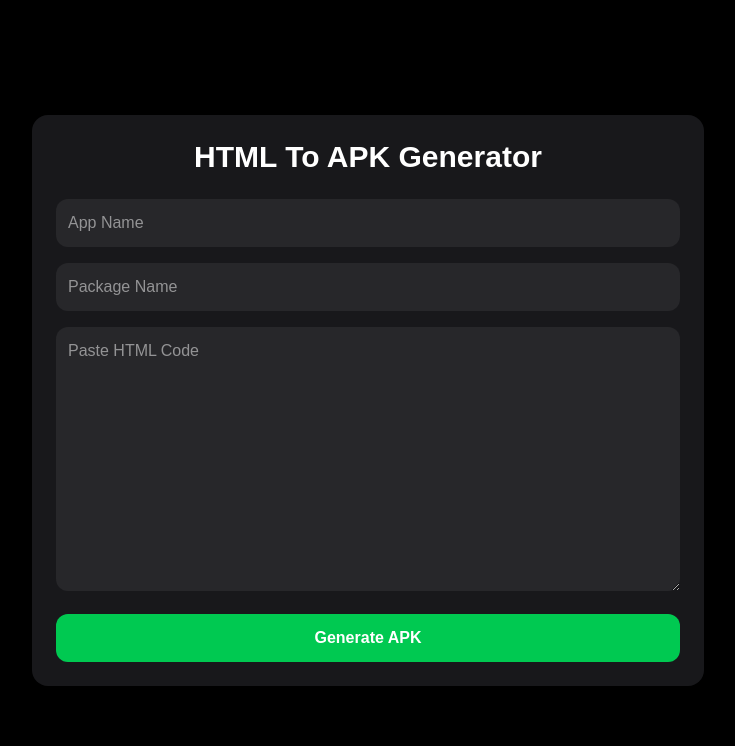
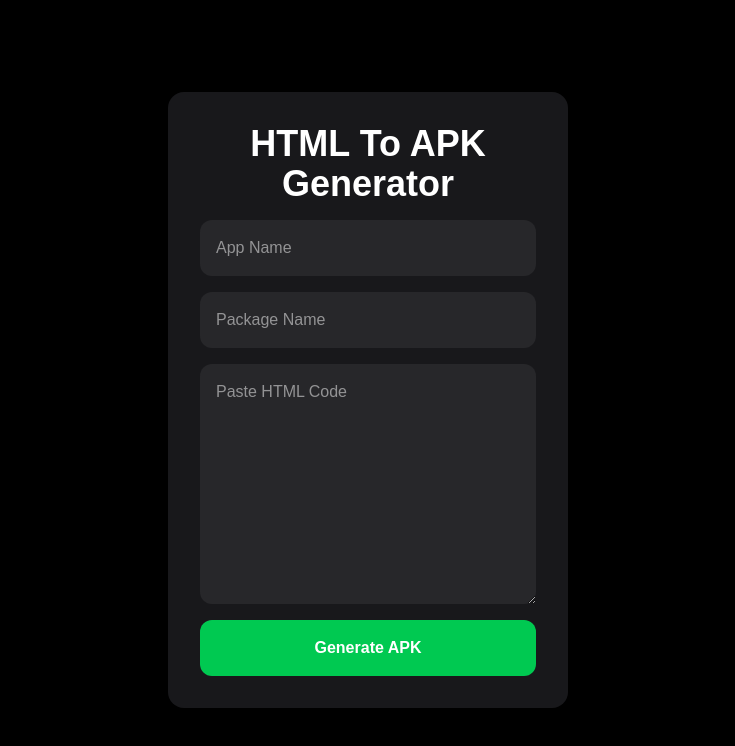
Before and after one commit to tangailprinting-afk/html-to-apk-generator, a Next.js app: page / in a window 1280 px wide. Shown: the top 746 px of the page, without its empty margins (272-1007 px from the left). Built offline with nearby package versions, Linux system fonts and the light colour scheme.

Commit message:
updated dynamic html

```diff
--- a/app/page.tsx
+++ b/app/page.tsx
@@ -7,11 +7,13 @@ export default function Home() {
   const [appName, setAppName] = useState("");
   const [packageName, setPackageName] = useState("");
   const [htmlCode, setHtmlCode] = useState("");
+  const [downloadLink, setDownloadLink] = useState("");
 
   const generateAPK = async () => {
 
     const response = await fetch("/api/generate", {
       method: "POST",
+
       headers: {
         "Content-Type": "application/json",
       },
@@ -25,55 +27,72 @@ export default function Home() {
 
     const data = await response.json();
 
-    console.log(data);
+    const artifact =
+      data.artifact.artifacts[0];
 
-    alert(data.message);
+    setDownloadLink(
+      artifact.archive_download_url
+    );
 
+    alert("APK Build Completed");
   };
 
   return (
-    <main className="min-h-screen bg-black text-white flex items-center justify-center p-5">
+    <main className="min-h-screen bg-black flex items-center justify-center">
 
-      <div className="w-full max-w-2xl bg-zinc-900 p-6 rounded-2xl">
+      <div className="bg-zinc-900 p-8 rounded-2xl w-[400px] flex flex-col gap-4">
 
-        <h1 className="text-3xl font-bold text-center mb-6">
+        <h1 className="text-white text-4xl font-bold text-center">
           HTML To APK Generator
         </h1>
-
-        <div className="space-y-4">
 
         <input
           type="text"
           placeholder="App Name"
+          className="p-4 rounded-xl bg-zinc-800 text-white"
           value={appName}
-            onChange={(e) => setAppName(e.target.value)}
-            className="w-full p-3 rounded-xl bg-zinc-800 outline-none"
+          onChange={(e) =>
+            setAppName(e.target.value)
+          }
         />
 
         <input
           type="text"
           placeholder="Package Name"
+          className="p-4 rounded-xl bg-zinc-800 text-white"
           value={packageName}
-            onChange={(e) => setPackageName(e.target.value)}
-            className="w-full p-3 rounded-xl bg-zinc-800 outline-none"
+          onChange={(e) =>
+            setPackageName(e.target.value)
+          }
         />
 
         <textarea
           placeholder="Paste HTML Code"
-            rows={10}
+          className="p-4 rounded-xl bg-zinc-800 text-white h-60"
           value={htmlCode}
-            onChange={(e) => setHtmlCode(e.target.value)}
-            className="w-full p-3 rounded-xl bg-zinc-800 outline-none"
+          onChange={(e) =>
+            setHtmlCode(e.target.value)
+          }
         />
 
         <button
           onClick={generateAPK}
-            className="w-full bg-green-500 hover:bg-green-600 p-3 rounded-xl font-bold"
+          className="bg-green-500 text-white p-4 rounded-xl font-bold"
         >
           Generate APK
         </button>
 
-        </div>
+        {downloadLink && (
+
+          <a
+            href={downloadLink}
+            target="_blank"
+            className="bg-blue-500 text-white p-4 rounded-xl text-center font-bold"
+          >
+            Download APK
+          </a>
+
+        )}
 
       </div>
 
```
Lines whose indentation alone changed are shown as unchanged.
